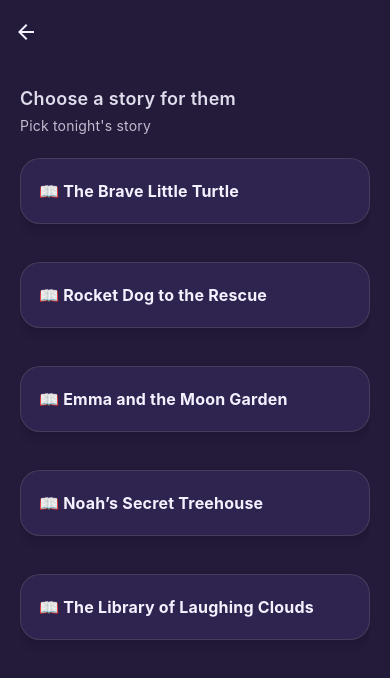
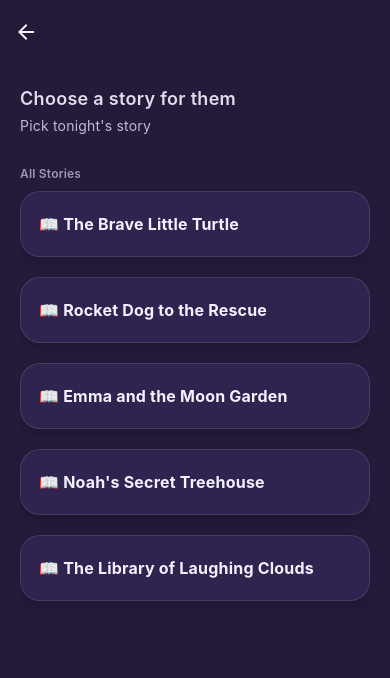
Before and after one commit to clogheiv/MyStorybook, a React Native app: screen /StoryPicker in a window 390 px wide. Shown: the top 678 px of the page. Built offline with nearby package versions, Linux system fonts and the light colour scheme; no server answers.

Commit message:
Library intelligence: continue reading cues, sorting, grouping rhythm; reader polish stable

```diff
--- a/src/screens/StoryPickerScreen.js
+++ b/src/screens/StoryPickerScreen.js
@@ -1,8 +1,12 @@
 import React from "react";
-import { View, Text, StyleSheet, TouchableOpacity, FlatList } from "react-native";
+import { View, Text, StyleSheet, TouchableOpacity, SectionList } from "react-native";
+import { useFocusEffect } from "@react-navigation/native";
+import AsyncStorage from "@react-native-async-storage/async-storage";
 
 export default function StoryPickerScreen({ navigation, route }) {
   const selectedChild = route?.params?.selectedChild;
+  const [progressByStory, setProgressByStory] = React.useState({});
+  const [lastOpenedAtByStory, setLastOpenedAtByStory] = React.useState({});
 
   // Configure subtle header with back arrow
   React.useLayoutEffect(() => {
@@ -18,13 +22,84 @@ export default function StoryPickerScreen({ navigation, route }) {
     });
   }, [navigation]);
 
-  const stories = [
+  const stories = React.useMemo(() => {
+    const baseStories = [
       { id: "1", title: "The Brave Little Turtle" },
       { id: "2", title: "Rocket Dog to the Rescue" },
       { id: "3", title: "Emma and the Moon Garden" },
-    { id: "4", title: "Noah’s Secret Treehouse" },
+      { id: "4", title: "Noah's Secret Treehouse" },
       { id: "5", title: "The Library of Laughing Clouds" },
     ];
+
+    // Treat existing list order as creation order fallback.
+    return baseStories.map((story, index) => ({
+      ...story,
+      createdAtOrder: baseStories.length - index,
+    }));
+  }, []);
+
+  const childId = React.useMemo(() => {
+    if (selectedChild && typeof selectedChild === "object") {
+      if (selectedChild.id != null && String(selectedChild.id).trim()) {
+        return String(selectedChild.id).trim();
+      }
+      if (typeof selectedChild.name === "string" && selectedChild.name.trim()) {
+        return selectedChild.name.trim();
+      }
+    }
+
+    if (typeof selectedChild === "string" && selectedChild.trim()) {
+      return selectedChild.trim();
+    }
+
+    return "unknown";
+  }, [selectedChild]);
+
+  const loadProgress = React.useCallback(async () => {
+    try {
+      const entries = await Promise.all(
+        stories.map(async (story) => {
+          const key = `readerProgress:${story.id}:${childId}`;
+          const raw = await AsyncStorage.getItem(key);
+          return { storyId: story.id, raw };
+        })
+      );
+
+      const nextProgress = {};
+      const nextLastOpenedAt = {};
+      entries.forEach(({ storyId, raw }) => {
+        if (!raw) return;
+
+        try {
+          const parsed = JSON.parse(raw);
+          const savedPageIndex = Number(parsed?.pageIndex);
+          if (Number.isFinite(savedPageIndex) && savedPageIndex >= 0) {
+            nextProgress[storyId] = Math.floor(savedPageIndex);
+          }
+
+          const savedLastOpenedAt = Number(parsed?.lastOpenedAt ?? parsed?.lastReadAt);
+          if (Number.isFinite(savedLastOpenedAt) && savedLastOpenedAt > 0) {
+            nextLastOpenedAt[storyId] = savedLastOpenedAt;
+          }
+        } catch {
+          // Ignore malformed progress entries.
+        }
+      });
+
+      setProgressByStory(nextProgress);
+      setLastOpenedAtByStory(nextLastOpenedAt);
+    } catch {
+      setProgressByStory({});
+      setLastOpenedAtByStory({});
+    }
+  }, [stories, childId]);
+
+  useFocusEffect(
+    React.useCallback(() => {
+      loadProgress();
+      return undefined;
+    }, [loadProgress])
+  );
 
   const openStory = (story) => {
     navigation.navigate("StoryDetails", {
@@ -33,6 +108,46 @@ export default function StoryPickerScreen({ navigation, route }) {
     });
   };
 
+  const sortedStories = React.useMemo(() => {
+    return [...stories].sort((a, b) => {
+      const lastOpenedA = Number(lastOpenedAtByStory[a.id]);
+      const lastOpenedB = Number(lastOpenedAtByStory[b.id]);
+      const hasA = Number.isFinite(lastOpenedA);
+      const hasB = Number.isFinite(lastOpenedB);
+
+      if (hasA && hasB) return lastOpenedB - lastOpenedA;
+      if (hasA) return -1;
+      if (hasB) return 1;
+
+      return (b.createdAtOrder || 0) - (a.createdAtOrder || 0);
+    });
+  }, [stories, lastOpenedAtByStory]);
+
+  const continueStories = React.useMemo(
+    () => sortedStories.filter((story) => Number(progressByStory[story.id]) > 0),
+    [sortedStories, progressByStory]
+  );
+
+  const sections = React.useMemo(() => {
+    const nextSections = [];
+
+    if (continueStories.length > 0) {
+      nextSections.push({
+        key: "continue",
+        title: "Continue Reading",
+        data: continueStories.map((story) => ({ key: `continue:${story.id}`, story })),
+      });
+    }
+
+    nextSections.push({
+      key: "all",
+      title: "All Stories",
+      data: sortedStories.map((story) => ({ key: `all:${story.id}`, story })),
+    });
+
+    return nextSections;
+  }, [continueStories, sortedStories]);
+
   return (
     <View style={styles.container}>
       <Text style={styles.header}>
@@ -40,17 +155,32 @@ export default function StoryPickerScreen({ navigation, route }) {
       </Text>
       <Text style={styles.subtitle}>Pick tonight's story</Text>
 
-      <FlatList
-        data={stories}
+      <SectionList
+        sections={sections}
         style={styles.list}
-        keyExtractor={(item) => item.id}
+        keyExtractor={(item) => item.key}
         contentContainerStyle={styles.listContent}
+        renderSectionHeader={({ section }) => (
+          <Text
+            style={[
+              styles.sectionHeader,
+              section.key === "continue" ? styles.sectionHeaderFirst : styles.sectionHeaderDefault,
+            ]}
+          >
+            {section.title}
+          </Text>
+        )}
         renderItem={({ item }) => (
           <TouchableOpacity
-            onPress={() => openStory(item)}
+            onPress={() => openStory(item.story)}
             style={styles.storyCard}
           >
-            <Text style={styles.storyTitle}>📖 {item.title}</Text>
+            <Text style={styles.storyTitle}>{"\u{1F4D6} "}{item.story.title}</Text>
+            {Number.isFinite(progressByStory[item.story.id]) && progressByStory[item.story.id] > 0 && (
+              <Text style={styles.lastReadText}>
+                Continue reading {"\u2022"} Page {progressByStory[item.story.id] + 1}
+              </Text>
+            )}
           </TouchableOpacity>
         )}
       />
@@ -85,8 +215,21 @@ const styles = StyleSheet.create({
     flex: 1,
   },
   listContent: {
-    gap: 18,
     paddingBottom: 32,
+  },
+  sectionHeader: {
+    fontSize: 12,
+    fontWeight: "600",
+    color: "#CFC5E5",
+    opacity: 0.72,
+    letterSpacing: 0.2,
+  },
+  sectionHeaderFirst: {
+    marginBottom: 10,
+  },
+  sectionHeaderDefault: {
+    marginTop: 8,
+    marginBottom: 10,
   },
   storyCard: {
     backgroundColor: "#2F234F",
@@ -108,4 +251,12 @@ const styles = StyleSheet.create({
     color: "#F4F1FF",
     letterSpacing: 0.2,
   },
+  lastReadText: {
+    marginTop: 7,
+    fontSize: 12,
+    fontWeight: "500",
+    color: "#CFC5E5",
+    opacity: 0.75,
+    letterSpacing: 0.15,
+  },
 });
--- a/src/screens/StoryReaderScreen.js
+++ b/src/screens/StoryReaderScreen.js
@@ -261,6 +261,7 @@ export default function StoryReaderScreen({ navigation, route }) {
   const progressAnim = useRef(new Animated.Value(progressRatio)).current;
   const uiOpacity = useRef(new Animated.Value(1)).current;
   const pageSettleAnim = useRef(new Animated.Value(1)).current;
+  const ambientDriftOpacity = useRef(new Animated.Value(1)).current;
   const listRef = useRef(null);
   const listHasLayoutRef = useRef(false);
   const pendingRestoreIndexRef = useRef(null);
@@ -541,6 +542,36 @@ export default function StoryReaderScreen({ navigation, route }) {
   }, [progressAnim, progressRatio]);
 
   useEffect(() => {
+    if (!isHydrated) {
+      ambientDriftOpacity.setValue(1);
+      return;
+    }
+
+    const ambientDriftLoop = Animated.loop(
+      Animated.sequence([
+        Animated.timing(ambientDriftOpacity, {
+          toValue: 0.995,
+          duration: 7500,
+          easing: Easing.inOut(Easing.quad),
+          useNativeDriver: true,
+        }),
+        Animated.timing(ambientDriftOpacity, {
+          toValue: 1,
+          duration: 7500,
+          easing: Easing.inOut(Easing.quad),
+          useNativeDriver: true,
+        }),
+      ])
+    );
+    ambientDriftLoop.start();
+
+    return () => {
+      ambientDriftLoop.stop();
+      ambientDriftOpacity.setValue(1);
+    };
+  }, [isHydrated, ambientDriftOpacity]);
+
+  useEffect(() => {
     latestProgressRef.current = { pageIndex, artStyle, controlsVisible };
   }, [pageIndex, artStyle, controlsVisible]);
 
@@ -650,6 +681,7 @@ export default function StoryReaderScreen({ navigation, route }) {
         artStyle: latestArtStyle,
         controlsVisible: latestControlsVisible,
       } = latestProgressRef.current;
+      const lastOpenedAt = Date.now();
       try {
         await AsyncStorage.setItem(
           progressStorageKey,
@@ -657,6 +689,7 @@ export default function StoryReaderScreen({ navigation, route }) {
             pageIndex: latestPageIndex,
             artStyle: latestArtStyle,
             controlsVisible: latestControlsVisible,
+            lastOpenedAt,
           })
         );
       } catch (error) {
@@ -689,12 +722,14 @@ export default function StoryReaderScreen({ navigation, route }) {
         artStyle: latestArtStyle,
         controlsVisible: latestControlsVisible,
       } = latestProgressRef.current;
+      const lastOpenedAt = Date.now();
       AsyncStorage.setItem(
         progressStorageKey,
         JSON.stringify({
           pageIndex: latestPageIndex,
           artStyle: latestArtStyle,
           controlsVisible: latestControlsVisible,
+          lastOpenedAt,
         })
       )
         .then(() => {
@@ -864,8 +899,9 @@ export default function StoryReaderScreen({ navigation, route }) {
         justifyContent: "center",
         backgroundColor: "transparent",
       }}>
-        <View
-          style={{
+        <Animated.View
+          style={[
+            {
               minHeight: isLandscape ? 320 : 420,
               backgroundColor: READER_BACKDROP,
               borderRadius: 24,
@@ -881,7 +917,9 @@ export default function StoryReaderScreen({ navigation, route }) {
               gap: 0,
               width: "92%",
               overflow: "hidden",
-          }}
+            },
+            { opacity: ambientDriftOpacity },
+          ]}
         >
           {isLandscape ? (
             <View style={[styles.leftPageTextContainer, { backgroundColor: PAGE_COLOR }]}>
@@ -967,7 +1005,7 @@ export default function StoryReaderScreen({ navigation, route }) {
             pointerEvents="none"
             style={[styles.pageDepthEdge, styles.pageDepthRight, { opacity: rightEdgeOpacity }]}
           />
-        </View>
+        </Animated.View>
         <View style={styles.tapZonesContainer} pointerEvents="box-none">
           <Pressable
             style={styles.tapZoneLeft}
@@ -1506,10 +1544,10 @@ const styles = StyleSheet.create({
     top: 0,
     bottom: 0,
     left: "50%",
-    width: 18,
-    marginLeft: -9,
-    backgroundColor: "rgba(0,0,0,0.03)",
-    borderRadius: 10,
+    width: 6,
+    marginLeft: -3,
+    backgroundColor: "rgba(0,0,0,0.08)",
+    borderRadius: 3,
   },
   pageSpineCrease: {
     position: "absolute",
@@ -1518,7 +1556,7 @@ const styles = StyleSheet.create({
     left: "50%",
     width: 2,
     marginLeft: -1,
-    backgroundColor: "rgba(0,0,0,0.05)",
+    backgroundColor: "rgba(255,255,255,0.06)",
   },
 
   // Page-turn illusion overlays
```
Lines whose indentation alone changed are shown as unchanged.
